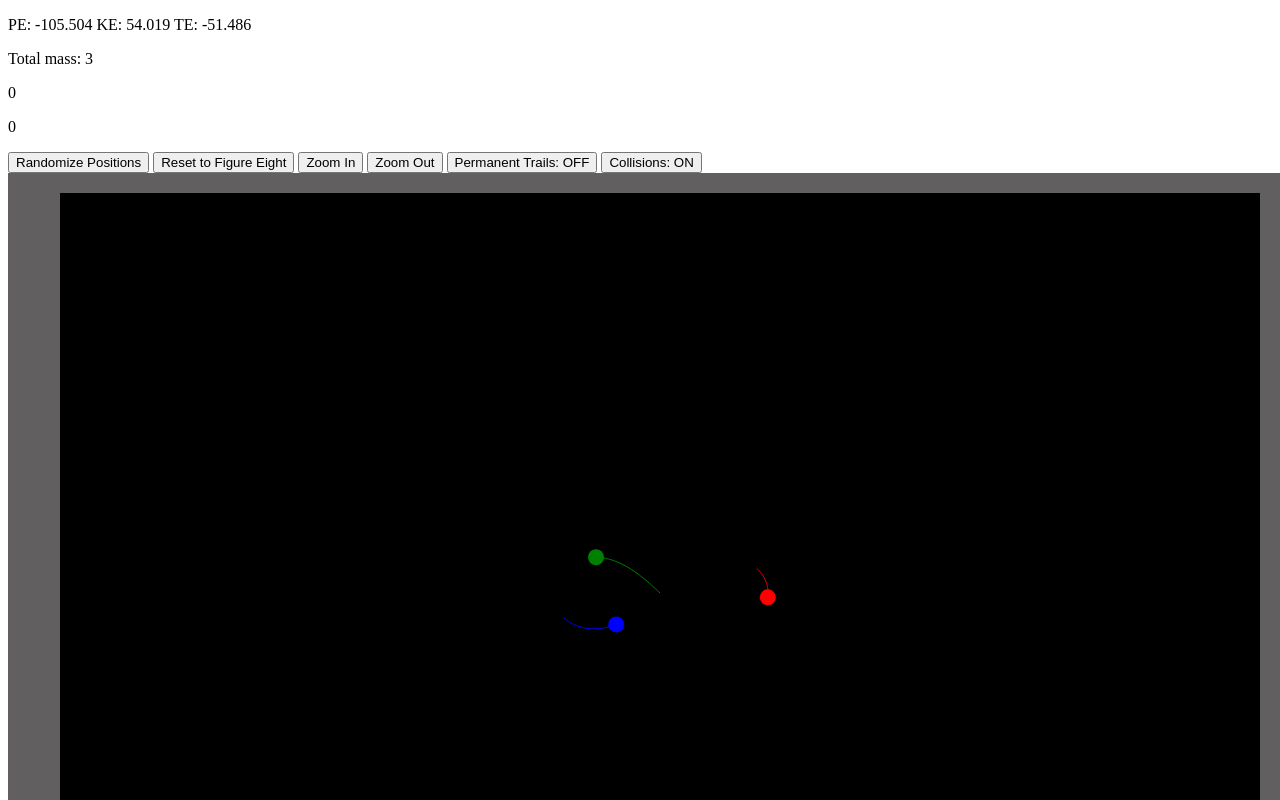
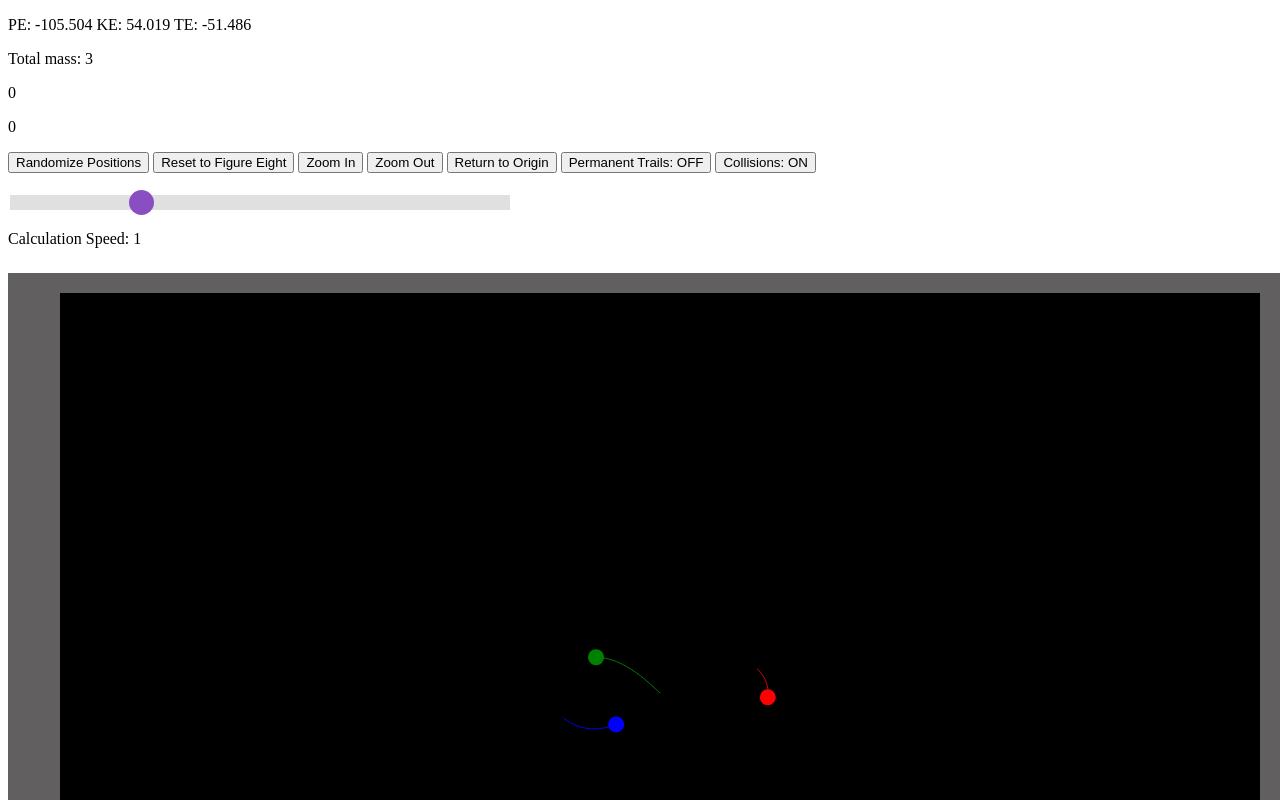
Before and after one commit to byll-zhao70/Physics-Simulations, a plain HTML site: page index.html in a window 1280 px wide. Shown: the top 800 px of the page. Drawn offline with Linux system fonts and the light colour scheme; animation ran at ten frames a second.

Commit message:
Added ability to change calculation speed

```diff
--- a/index.html
+++ b/index.html
@@ -12,7 +12,45 @@
 		background-color: rgb(97, 95, 95);
 		color: white;
 		height: device-height;
-	  }
+		}
+		.slidecontainer {
+  		width: 100%;
+		height: 80px;
+		padding-top: 20px;
+		}
+
+		.slider {
+		-webkit-appearance: none;
+		width: 500px;
+		height: 15px;
+		background: #d3d3d3;
+		outline: none;
+		opacity: 0.7;
+		-webkit-transition: .2s;
+		transition: opacity .2s;
+		}
+
+		.slider:hover {
+		opacity: 1;
+		}
+
+		.slider::-webkit-slider-thumb {
+		-webkit-appearance: none;
+		appearance: none;
+		width: 25px;
+		height: 25px;
+		border-radius: 50%;
+		background: #5a04aa;
+		cursor: pointer;
+		}
+
+		.slider::-moz-range-thumb {
+		width: 25px;
+		height: 25px;
+		border-radius: 50%;
+		background: #04AA6D;
+		cursor: pointer;
+		}
 	</style>
 </head>
 <body>
@@ -27,8 +65,13 @@
 		<button id="Figure8">Reset to Figure Eight</button>
 		<button id="Zoom In">Zoom In</button>
 		<button id="Zoom Out">Zoom Out</button>
+		<button id="Reset Origin">Return to Origin</button>
 		<button id="Permanent Trail">Permanent Trails: OFF</button>
 		<button id="Collisions">Collisions: ON</button>
+		<div class="slidecontainer">
+			<input type="range" min="-25" max="75" value="0" class="slider" id="calculationSpeed">
+			<p>Calculation Speed: <span id="calcSpeedDisplay"></span></p>
+		</div>
 		<article1><canvas id="canvas" width = "1200" height = "800" style = "background-color: black"></canvas></article1>
 
 
--- a/threebody.js
+++ b/threebody.js
@@ -14,6 +14,7 @@ let SCALE = 10;
 let permaTrail = false;
 let collisions = true;
 let movingOrigin = false;
+let timeRateMultiplier = 1;
 let mouseInitialPosition = {
     x: 0,
     y: 0
@@ -467,7 +468,7 @@ function drawBodies()
     {
         //update
         let currVals = [body1.x, body2.x, body3.x, body1.y, body2.y, body3.y, body1.vx, body2.vx, body3.vx, body1.vy, body2.vy, body3.vy];
-        let newVals = rungeKutta2Var2ndOrder(currVals, TIMERATE);
+        let newVals = rungeKutta2Var2ndOrder(currVals, TIMERATE*timeRateMultiplier);
         body1.x = newVals[0];
         body2.x = newVals[1];
         body3.x = newVals[2];
@@ -543,6 +544,7 @@ const randombtn = document.getElementById("Randomize");
 const resetEightbtn = document.getElementById("Figure8");
 const zoomInbtn = document.getElementById("Zoom In");
 const zoomOutbtn = document.getElementById("Zoom Out");
+const resetOriginbtn = document.getElementById("Reset Origin");
 const permaTrailbtn = document.getElementById("Permanent Trail");
 const collisionbtn = document.getElementById("Collisions");
 randombtn.addEventListener("click", () => {
@@ -556,6 +558,12 @@ zoomInbtn.addEventListener("click", () => {
 });
 zoomOutbtn.addEventListener("click", () => {
     SCALE *= 0.8;
+});
+resetOriginbtn.addEventListener("click", () => {
+    ORIGIN.x = 600;
+    ORIGIN.y = 400;
+    referenceOrigin.x = 600;
+    referenceOrigin.y = 400;
 });
 permaTrailbtn.addEventListener("click", () => {
     if(permaTrail){
@@ -580,17 +588,27 @@ collisionbtn.addEventListener("click", () => {
 canvas.addEventListener("mousedown", (e) => {
     mouseInitialPosition.x = e.clientX;
     mouseInitialPosition.y = e.clientY;
+    referenceOrigin.x = ORIGIN.x;
+    referenceOrigin.y = ORIGIN.y;
     movingOrigin = true;
-})
+});
 canvas.addEventListener("mouseup", () => {
     movingOrigin = false;
     referenceOrigin.x = ORIGIN.x;
     referenceOrigin.y = ORIGIN.y;
-})
+});
 canvas.addEventListener("mousemove", (e) => {
     if (movingOrigin) {
       ORIGIN.x = e.clientX - mouseInitialPosition.x + referenceOrigin.x;
       ORIGIN.y = e.clientY - mouseInitialPosition.y + referenceOrigin.y;
     }
-  });
+});
+
+var slider = document.getElementById("calculationSpeed");
+var output = document.getElementById("calcSpeedDisplay");
+output.innerHTML = timeRateMultiplier;
+slider.oninput = function() {
+    timeRateMultiplier = Math.pow(100, this.value/75);
+    output.innerHTML = Math.round(timeRateMultiplier*10000)/10000;
+}
 window.requestAnimationFrame(drawBodies);
```
